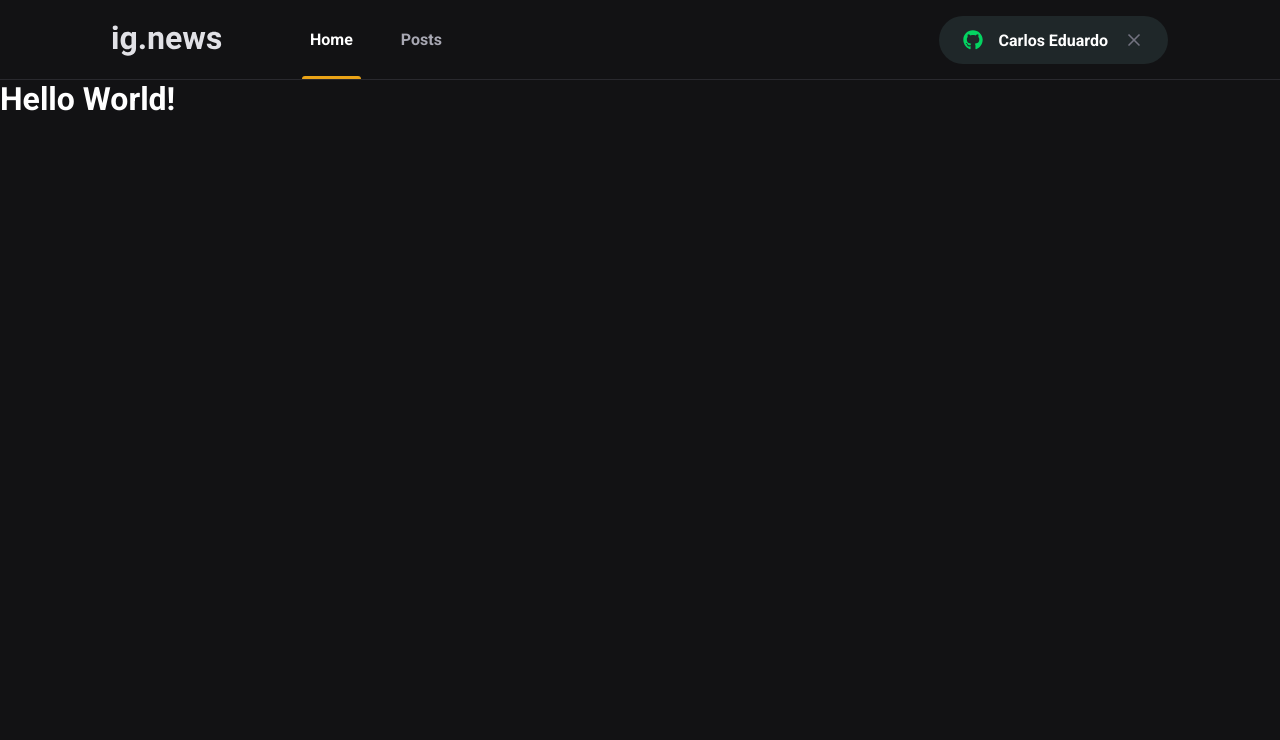
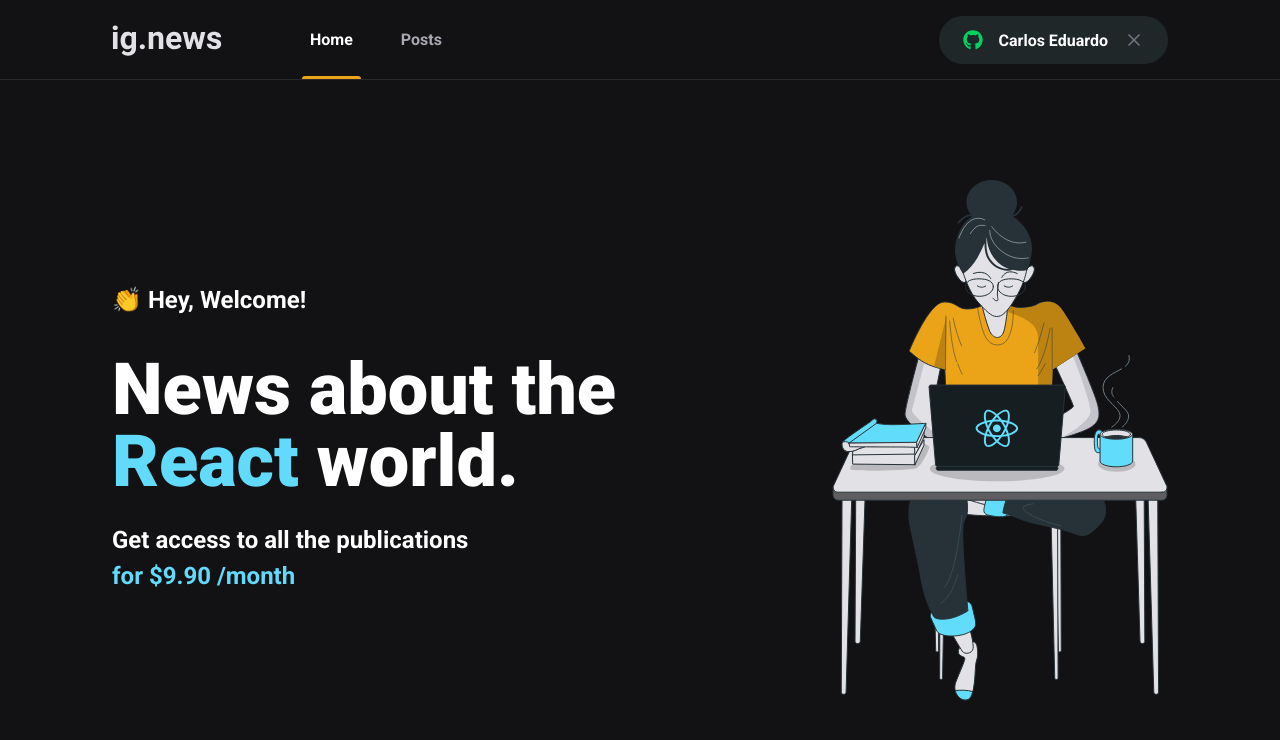
Before and after one commit to Eduardolimacesl/ignews, a Next.js app: page / in a window 1280 px wide. Shown: the top 740 px of the page. Built offline with nearby package versions, Linux system fonts and the light colour scheme.

Commit message:
Init Subscribe button

```diff
--- /dev/null
+++ b/src/components/SubscribeButton/index.tsx
@@ -0,0 +1,5 @@
+import styles from 'styles.module.scss';
+
+export function SubscribeButton() {
+
+}
--- /dev/null
+++ b/src/pages/home.module.scss
@@ -0,0 +1,40 @@
+.contentContainer {
+  max-width: 1120px;
+  margin: 0 auto;
+  padding: 0 2rem;
+  height: calc(100vh - 5rem);
+
+  display:flex;
+  align-items: center;
+  justify-content: space-between;
+}
+
+.hero {
+  max-width: 600px;
+
+  >span {
+    font-size: 1.5rem;
+    font-weight: bold;
+  }
+
+  h1 {
+    font-size: 4.5rem;
+    line-height: 4.5rem;
+    font-weight: 900;
+    margin-top:2.5rem;
+
+    span {
+      color: var(--cyan-500);
+    }
+  }
+  p {
+    font-size: 1.5rem;
+    line-height: 2.25rem;
+    margin-top:1.5rem;
+
+    span {
+      color:var(--cyan-500);
+      font-weight: bold;
+    }
+  }
+}
--- a/src/pages/index.tsx
+++ b/src/pages/index.tsx
@@ -1,14 +1,24 @@
 import  Head from 'next/head';
-import { Header } from '../components/Header';
+import styles from './home.module.scss';
 
 export default function Home() {
   return (
     <>
       <Head>
-        <title>Início | ig.news</title>
+        <title>Home | ig.news</title>
       </Head>
 
-      <h1>Hello World!</h1>
+      <main className={styles.contentContainer}>
+        <section className={styles.hero}>
+          <span>👏 Hey, Welcome!</span>
+          <h1>News about the <span>React</span> world.</h1>
+          <p>
+            Get access to all the publications <br />
+            <span>for $9.90 /month</span>
+          </p>
+        </section>
+        <img src="/images/avatar.svg" alt="Girl coding" />
+      </main>
     </>
   )
 }
```
Also changed, not shown: src/components/SubscribeButton/styles.module.scss (added).
